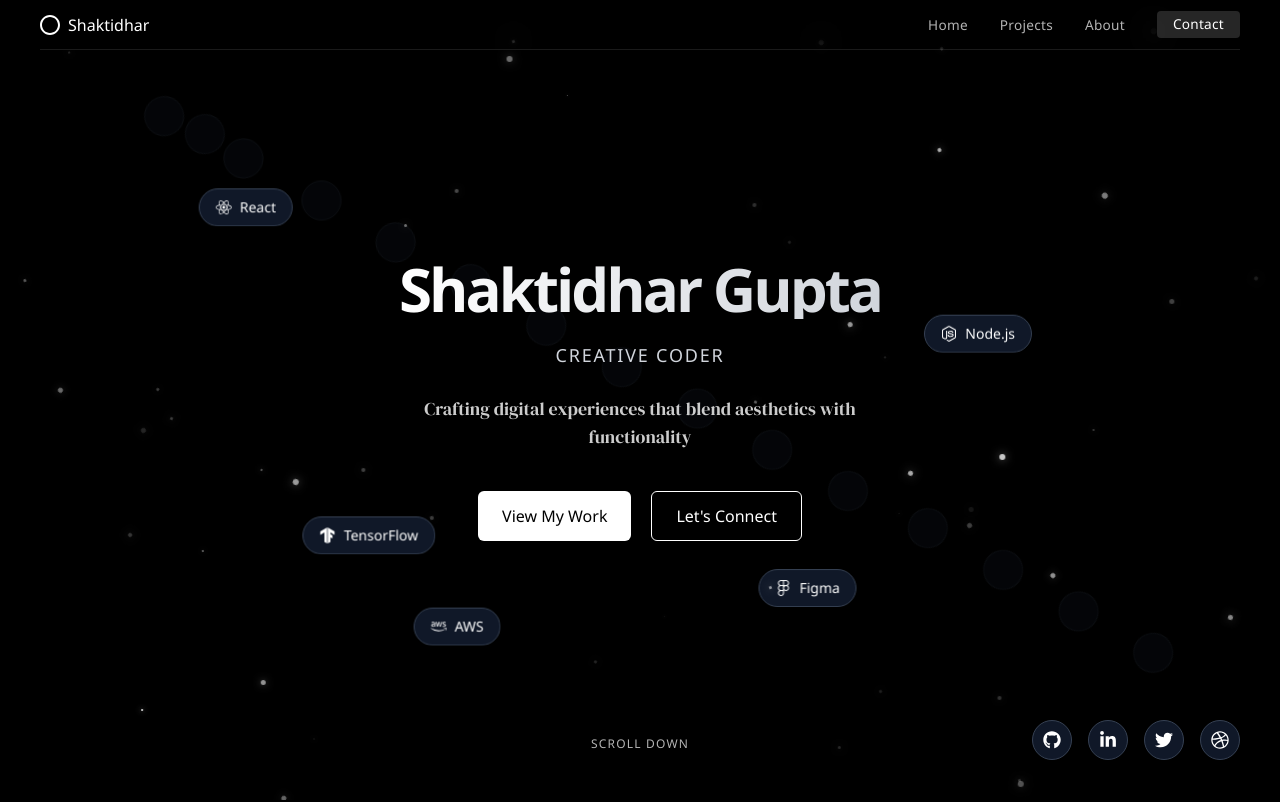
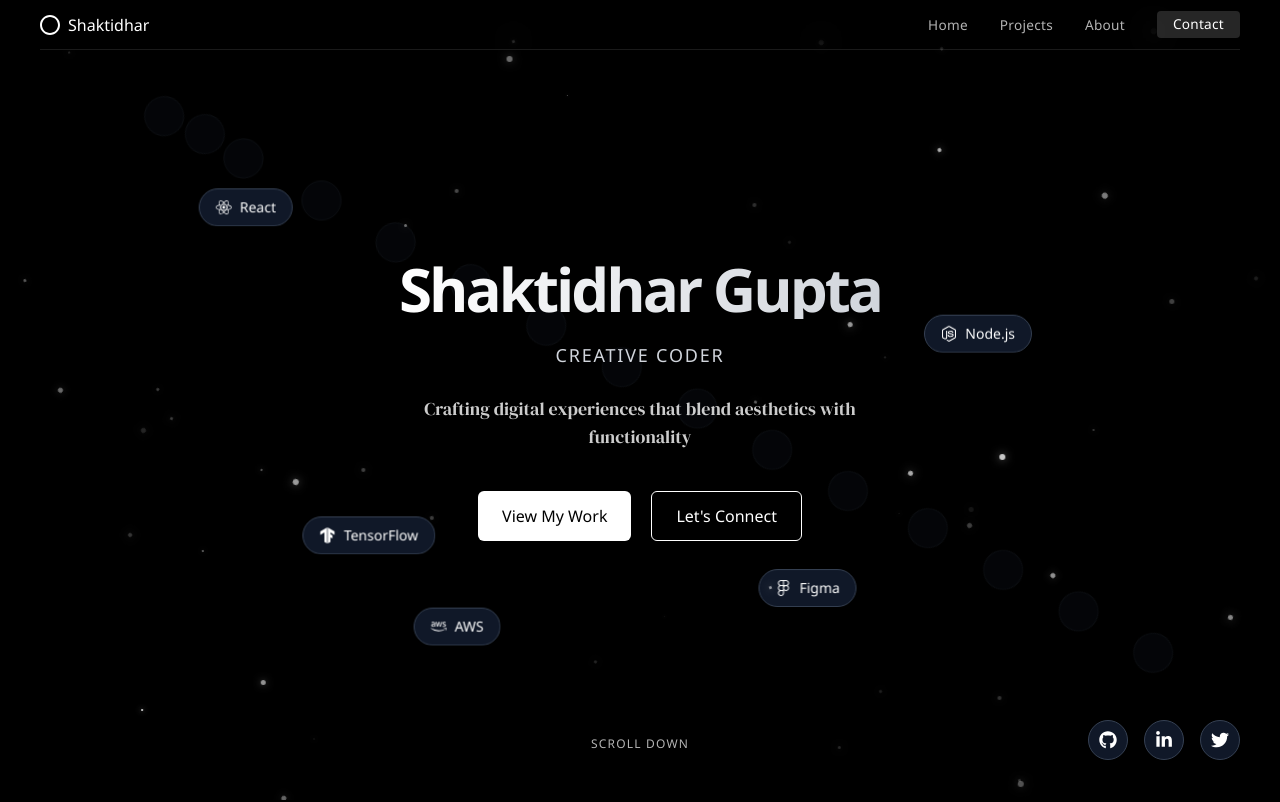
Before and after one commit to sktigpta/portfolio_v3, a React (Vite) app: page / in a window 1280 px wide. Shown: the top 802 px of the page. Built offline with nearby package versions, Linux system fonts and the light colour scheme; a web font is replaced by a local one.

Commit message:
fix links

```diff
--- a/src/components/Hero.jsx
+++ b/src/components/Hero.jsx
@@ -3,7 +3,7 @@
 import { useState, useEffect } from "react"
 import { FaGithub, FaLinkedinIn, FaTwitter, FaDribbble } from "react-icons/fa"
 import { FaReact, FaNodeJs, FaFigma, FaAws } from "react-icons/fa"
-import { SiTensorflow} from "react-icons/si"
+import { SiTensorflow } from "react-icons/si"
 
 function Hero({ navigateToSection }) {
   const [isLoaded, setIsLoaded] = useState(false)
@@ -81,7 +81,7 @@ function Hero({ navigateToSection }) {
             View My Work
           </button>
           <a
-            href="https://www.linkedin.com/in/shaktidhar-gupta/"
+            href="https://www.linkedin.com/in/sktigpta/"
             target="_blank"
             rel="noopener noreferrer"
             className="px-6 py-3 bg-transparent border border-white font-medium rounded-md hover:bg-white hover:text-black transition-colors duration-300"
@@ -232,35 +232,46 @@ function Hero({ navigateToSection }) {
 
       {/* Social media icons */}
       <div className="hidden lg:block">
-        <div className={`absolute bottom-10 right-10 flex gap-4 z-10 transform ${isLoaded ? "translate-x-0 opacity-100" : "translate-x-5 opacity-0"} transition-all duration-1000 ease-out delay-700 md:flex`}>
-          <a href="#" className="w-10 h-10 rounded-full bg-gray-900 bg-opacity-30 border border-gray-700 flex items-center justify-center text-lg hover:transform hover:scale-110 hover:translate-y-1 transition-all duration-300">
+        <div
+          className={`absolute bottom-10 right-10 flex gap-4 z-10 transform ${isLoaded ? "translate-x-0 opacity-100" : "translate-x-5 opacity-0"
+            } transition-all duration-1000 ease-out delay-700 md:flex`}
+        >
+          <a
+            href="https://github.com/sktigpta/"
+            target="_blank"
+            rel="noopener noreferrer"
+            className="w-10 h-10 rounded-full bg-gray-900 bg-opacity-30 border border-gray-700 flex items-center justify-center text-lg hover:transform hover:scale-110 hover:translate-y-1 transition-all duration-300"
+          >
             <FaGithub />
           </a>
           <a
-            href="https://www.linkedin.com/in/shaktidhar-gupta/"
+            href="https://www.linkedin.com/in/sktigpta/"
             target="_blank"
             rel="noopener noreferrer"
             className="w-10 h-10 rounded-full bg-gray-900 bg-opacity-30 border border-gray-700 flex items-center justify-center text-lg hover:transform hover:scale-110 hover:translate-y-1 transition-all duration-300"
           >
             <FaLinkedinIn />
           </a>
-          <a href="#" className="w-10 h-10 rounded-full bg-gray-900 bg-opacity-30 border border-gray-700 flex items-center justify-center text-lg hover:transform hover:scale-110 hover:translate-y-1 transition-all duration-300">
+          <a
+            href="https://twitter.com/sktigpta"
+          target="_blank"
+          rel="noopener noreferrer"
+          className="w-10 h-10 rounded-full bg-gray-900 bg-opacity-30 border border-gray-700 flex items-center justify-center text-lg hover:transform hover:scale-110 hover:translate-y-1 transition-all duration-300"
+    >
           <FaTwitter />
-          </a>
-          <a href="#" className="w-10 h-10 rounded-full bg-gray-900 bg-opacity-30 border border-gray-700 flex items-center justify-center text-lg hover:transform hover:scale-110 hover:translate-y-1 transition-all duration-300">
-            <FaDribbble />
         </a>
       </div>
     </div>
 
-      {/* Scroll indicator */}
+
+      {/* Scroll indicator */ }
   <div
     onClick={() => navigateToSection?.(1)}
     className={`absolute bottom-10 left-1/2 transform -translate-x-1/2 flex flex-col items-center z-10 cursor-pointer ${isLoaded ? "translate-y-0 opacity-70" : "translate-y-8 opacity-0"} transition-all duration-1000 ease-out delay-1000 hover:opacity-100`}
   >
     <div className="text-xs tracking-widest uppercase mb-2">Scroll Down</div>
   </div>
-    </div>
+    </div >
   )
 }
 
```
Lines whose indentation alone changed are shown as unchanged.
